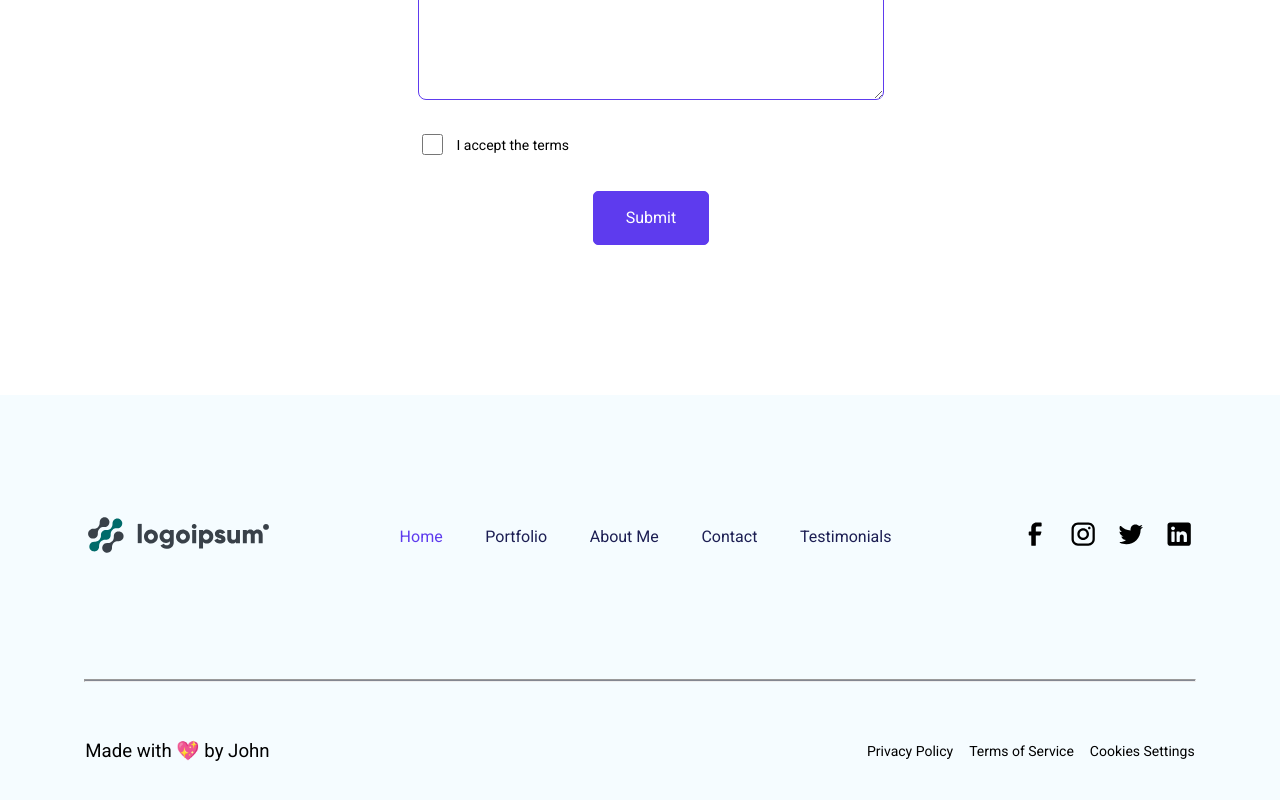
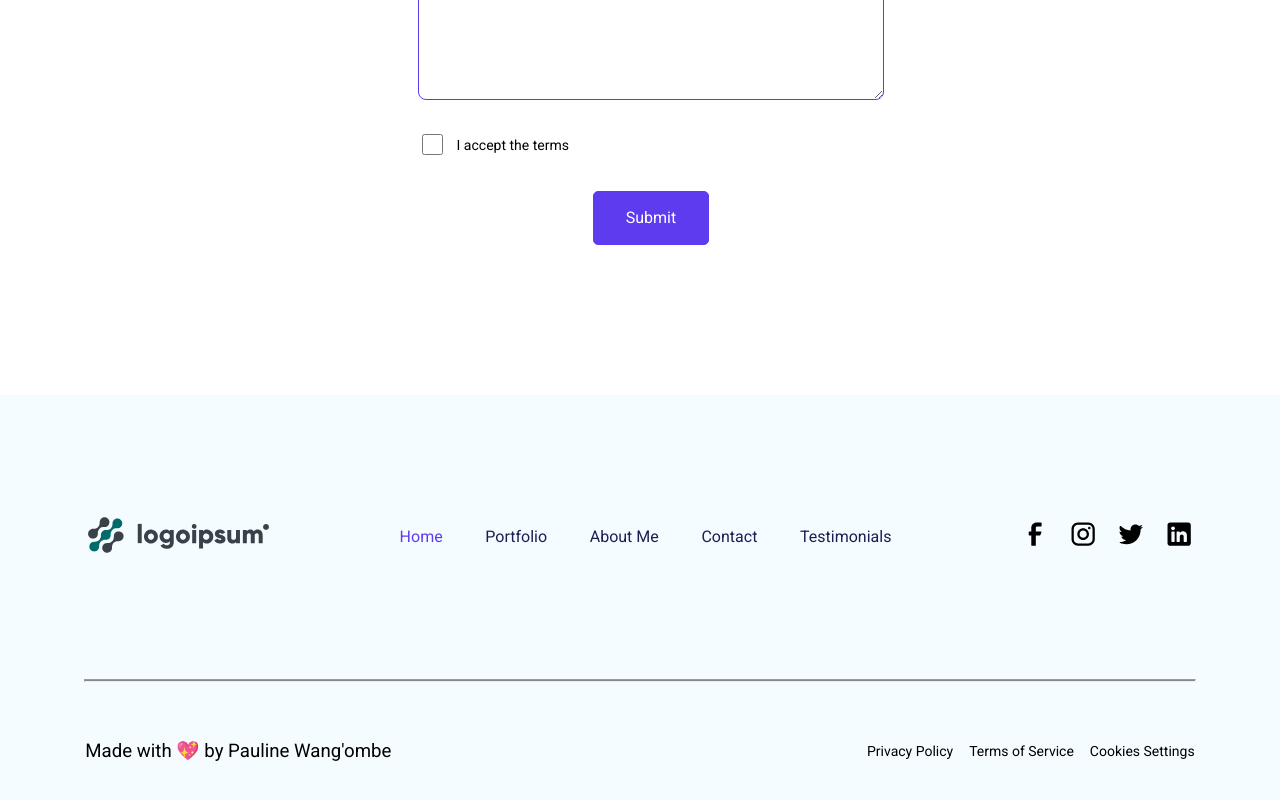
Before and after one commit to Paula-Wang/Portfolio-Page-in-React, a React (Create React App) app: page / in a window 1280 px wide. Shown: the part 4516-5316 px from the top of the page. Built offline with nearby package versions, Linux system fonts and the light colour scheme.

Commit message:
refactor: :recycle: add name to footer

```diff
--- a/src/Pages/Home/Footer.jsx
+++ b/src/Pages/Home/Footer.jsx
@@ -172,7 +172,7 @@
       </div>
       <hr className="divider" />
       <div className="footer--content--container">
-        <p className="footer--content">Made with 💖 by John</p>
+        <p className="footer--content">Made with 💖 by Pauline Wang'ombe</p>
         <div className="footer--social--icon">
           <ul>
             <li>
```
